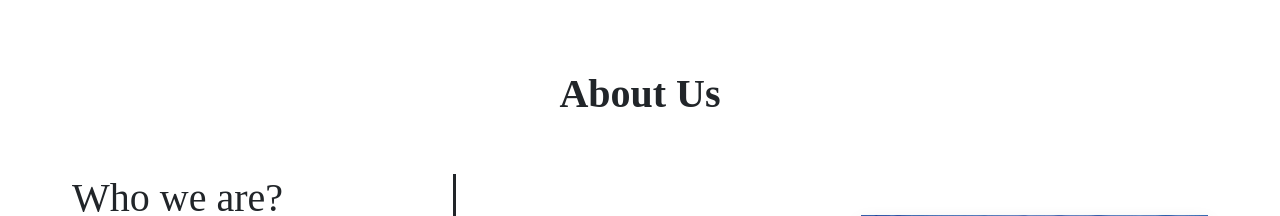
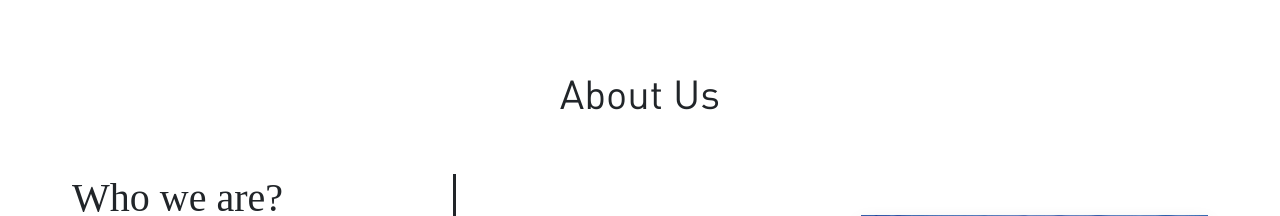
Before and after one commit to shraddhaHS/space, a plain HTML site: page index.html in a window 1280 px wide. Shown: the part 660-876 px from the top of the page. Drawn offline with nearby package versions, Linux system fonts and the light colour scheme; a web font is replaced by a local one.

Commit message:
Update pro.css

```diff
--- a/pro.css
+++ b/pro.css
@@ -24,7 +24,7 @@ body {
 
 }
 
-.about {
+.about .des {
     font-family: oren;
     font-weight: bold;
 
```
